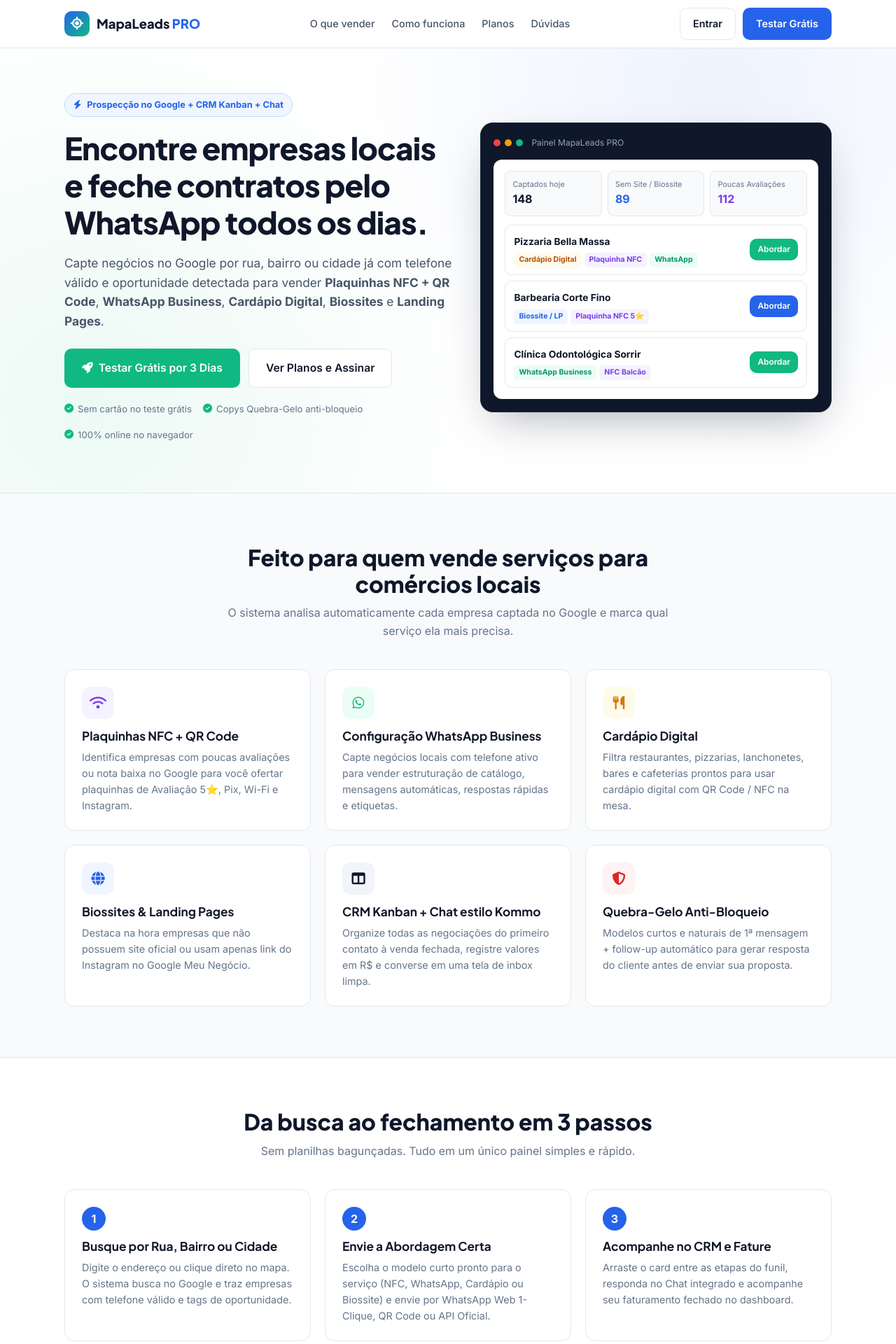
After one commit to AluiMaker/new, a Flask app: page /vendas in a window 1280 px wide. The commit adds this page. Shown: the top 1920 px of the page at 70% size. Run offline with Flask 3, Linux system fonts and the light colour scheme; data that the repository does not hold is empty.

Commit message:
Add high-converting SaaS sales page at / and /vendas with editable Kiwify checkout settings

```diff
--- a/server.py
+++ b/server.py
@@ -20,7 +20,8 @@ from database import (
     get_connection, create_user, authenticate_user, get_user_by_id, find_user_by_email,
     list_users, update_user, get_wa_user_config, save_wa_user_config,
     get_user_access_status, extend_user_subscription, count_recent_signups_by_ip,
-    cleanup_expired_trials, log_billing_event, complete_first_access, get_admin_dashboard_stats
+    cleanup_expired_trials, log_billing_event, complete_first_access, get_admin_dashboard_stats,
+    get_site_settings, save_site_settings
 )
 from scraper_engine import GoogleMapsScraper, DEFAULT_SEGMENTS, SWEEP_ALL_TERMS
 from exporter import export_to_csv_bytes, export_to_json_bytes
@@ -332,14 +333,43 @@ def health():
     return jsonify({"status": "ok"}), 200
 
 
-@app.route("/")
-@login_required
-def index():
+@app.route("/vendas")
+def landing_page():
+    site_cfg = get_site_settings()
+    return render_template("landing.html", site_cfg=site_cfg)
+
+
+@app.route("/app")
+@login_required
+def app_dashboard():
     uid = current_user_id()
     user = get_user_by_id(uid)
     access_status = get_user_access_status(uid)
-    checkout_url = os.environ.get("CHECKOUT_URL", "")
-    return render_template("index.html", current_user=user, access_status=access_status, checkout_url=checkout_url)
+    site_cfg = get_site_settings()
+    return render_template("index.html", current_user=user, access_status=access_status, checkout_url=site_cfg.get("checkout_url", ""))
+
+
+@app.route("/")
+def index():
+    uid = current_user_id()
+    if uid:
+        user = get_user_by_id(uid)
+        if user and user.get("is_active"):
+            access_status = get_user_access_status(uid)
+            site_cfg = get_site_settings()
+            return render_template("index.html", current_user=user, access_status=access_status, checkout_url=site_cfg.get("checkout_url", ""))
+    site_cfg = get_site_settings()
+    return render_template("landing.html", site_cfg=site_cfg)
+
+
+@app.route("/api/admin/site-settings", methods=["GET", "POST"])
+@admin_required
+def api_admin_site_settings():
+    if request.method == "POST":
+        data = request.get_json(silent=True) or {}
+        saved = save_site_settings(data)
+        return jsonify({"success": True, "settings": saved})
+    return jsonify({"success": True, "settings": get_site_settings()})
 
 
 @app.route("/login", methods=["GET", "POST"])
--- /dev/null
+++ b/templates/landing.html
@@ -0,0 +1,444 @@
+<!DOCTYPE html>
+<html lang="pt-BR">
+<head>
+  <meta charset="UTF-8">
+  <meta name="viewport" content="width=device-width, initial-scale=1.0">
+  <title>MapaLeads PRO — Encontre Empresas no Google e Venda Todos os Dias</title>
+  <meta name="description" content="Capte empresas locais no Google com WhatsApp válido, CRM Kanban e chat para vender Plaquinhas NFC, WhatsApp Business, Cardápio Digital, Biossites e Landing Pages.">
+  <link rel="preconnect" href="https://fonts.googleapis.com">
+  <link rel="preconnect" href="https://fonts.gstatic.com" crossorigin>
+  <link href="https://fonts.googleapis.com/css2?family=Inter:wght@400;500;600;700&family=Plus+Jakarta+Sans:wght@600;700;800&display=swap" rel="stylesheet">
+  <link rel="stylesheet" href="https://cdnjs.cloudflare.com/ajax/libs/font-awesome/6.5.1/css/all.min.css">
+  <style>
+    :root {
+      --bg: #ffffff;
+      --surface: #f8fafc;
+      --dark: #0f172a;
+      --text: #0f172a;
+      --muted: #64748b;
+      --border: #e2e8f0;
+      --primary: #2563eb;
+      --primary-dark: #1d4ed8;
+      --emerald: #10b981;
+      --emerald-dark: #059669;
+      --purple: #7c3aed;
+      --amber: #f59e0b;
+    }
+    * { box-sizing: border-box; margin: 0; padding: 0; }
+    html { scroll-behavior: smooth; }
+    body {
+      font-family: 'Inter', system-ui, -apple-system, sans-serif;
+      color: var(--text);
+      background: var(--bg);
+      line-height: 1.6;
+      -webkit-font-smoothing: antialiased;
+    }
+    h1, h2, h3, h4 { font-family: 'Plus Jakarta Sans', 'Inter', sans-serif; line-height: 1.2; }
+    a { text-decoration: none; color: inherit; }
+    .container { max-width: 1140px; margin: 0 auto; padding: 0 22px; }
+
+    /* Navbar */
+    .nav {
+      position: sticky; top: 0; z-index: 50;
+      background: rgba(255,255,255,0.92); backdrop-filter: blur(10px);
+      border-bottom: 1px solid var(--border);
+    }
+    .nav-inner {
+      display: flex; align-items: center; justify-content: space-between;
+      height: 68px; gap: 16px;
+    }
+    .brand { display: flex; align-items: center; gap: 10px; font-weight: 800; font-size: 1.15rem; font-family: 'Plus Jakarta Sans', sans-serif; }
+    .brand-icon {
+      width: 36px; height: 36px; border-radius: 10px;
+      background: linear-gradient(135deg, #2563eb, #10b981);
+      color: #fff; display: grid; place-items: center;
+    }
+    .nav-links { display: flex; align-items: center; gap: 24px; font-size: 0.9rem; font-weight: 500; color: #475569; }
+    .nav-links a:hover { color: var(--primary); }
+    .nav-cta { display: flex; align-items: center; gap: 10px; }
+
+    .btn {
+      display: inline-flex; align-items: center; justify-content: center; gap: 8px;
+      padding: 10px 18px; border-radius: 10px; font-weight: 600; font-size: 0.9rem;
+      border: 1px solid transparent; cursor: pointer; transition: all .15s;
+    }
+    .btn-lg { padding: 14px 24px; font-size: 0.98rem; }
+    .btn-primary { background: var(--primary); color: #fff; }
+    .btn-primary:hover { background: var(--primary-dark); transform: translateY(-1px); }
+    .btn-emerald { background: var(--emerald); color: #fff; }
+    .btn-emerald:hover { background: var(--emerald-dark); transform: translateY(-1px); }
+    .btn-outline { background: #fff; border-color: var(--border); color: var(--text); }
+    .btn-outline:hover { background: var(--surface); }
+
+    @media (max-width: 860px) {
+      .nav-links { display: none; }
+    }
+
+    /* Hero */
+    .hero {
+      padding: 64px 0 72px;
+      background: radial-gradient(circle at 80% 10%, rgba(37,99,235,0.08), transparent 45%),
+                  radial-gradient(circle at 10% 80%, rgba(16,185,129,0.08), transparent 45%),
+                  #ffffff;
+    }
+    .hero-grid {
+      display: grid; grid-template-columns: 1.05fr 0.95fr; gap: 40px; align-items: center;
+    }
+    @media (max-width: 920px) {
+      .hero-grid { grid-template-columns: 1fr; }
+    }
+    .hero-badge {
+      display: inline-flex; align-items: center; gap: 8px;
+      background: #eff6ff; color: var(--primary); border: 1px solid #bfdbfe;
+      padding: 6px 12px; border-radius: 999px; font-size: 0.8rem; font-weight: 700;
+      margin-bottom: 18px;
+    }
+    .hero h1 { font-size: 2.75rem; font-weight: 800; letter-spacing: -0.02em; margin-bottom: 18px; }
+    @media (max-width: 600px) { .hero h1 { font-size: 2rem; } }
+    .hero p { font-size: 1.08rem; color: #475569; margin-bottom: 26px; }
+    .hero-actions { display: flex; gap: 12px; flex-wrap: wrap; margin-bottom: 20px; }
+    .hero-trust { font-size: 0.82rem; color: var(--muted); display: flex; gap: 16px; flex-wrap: wrap; }
+    .hero-trust span { display: inline-flex; align-items: center; gap: 6px; }
+    .hero-trust i { color: var(--emerald); }
+
+    /* Mockup Preview */
+    .mockup-card {
+      background: #0f172a; color: #f8fafc; border-radius: 18px; padding: 18px;
+      box-shadow: 0 25px 60px -20px rgba(15,23,42,0.35);
+      border: 1px solid #1e293b;
+    }
+    .mockup-top { display: flex; align-items: center; gap: 6px; margin-bottom: 14px; }
+    .mockup-dot { width: 10px; height: 10px; border-radius: 50%; }
+    .mockup-body { background: #ffffff; color: var(--text); border-radius: 12px; padding: 16px; }
+    .mockup-kpis { display: grid; grid-template-columns: repeat(3, 1fr); gap: 8px; margin-bottom: 12px; }
+    .mk-box { background: var(--surface); border: 1px solid var(--border); border-radius: 8px; padding: 10px; }
+    .mk-box small { display: block; font-size: 0.68rem; color: var(--muted); }
+    .mk-box strong { font-size: 1rem; font-weight: 800; }
+    .mk-lead {
+      border: 1px solid var(--border); border-radius: 10px; padding: 10px 12px;
+      display: flex; justify-content: space-between; align-items: center; gap: 8px; margin-bottom: 8px;
+    }
+    .mk-lead:last-child { margin-bottom: 0; }
+    .mk-tags { display: flex; gap: 4px; flex-wrap: wrap; margin-top: 4px; }
+    .tag { font-size: 0.66rem; font-weight: 700; padding: 2px 7px; border-radius: 5px; }
+    .tag-p { background: #f5f3ff; color: var(--purple); }
+    .tag-g { background: #ecfdf5; color: var(--emerald-dark); }
+    .tag-b { background: #eff6ff; color: var(--primary); }
+    .tag-a { background: #fffbeb; color: #b45309; }
+
+    /* Sections */
+    .section { padding: 72px 0; }
+    .section-alt { background: var(--surface); border-top: 1px solid var(--border); border-bottom: 1px solid var(--border); }
+    .section-head { text-align: center; max-width: 680px; margin: 0 auto 42px; }
+    .section-head h2 { font-size: 2rem; font-weight: 800; margin-bottom: 10px; }
+    .section-head p { color: var(--muted); font-size: 1rem; }
+
+    .grid-3 { display: grid; grid-template-columns: repeat(3, 1fr); gap: 20px; }
+    .grid-2 { display: grid; grid-template-columns: repeat(2, 1fr); gap: 20px; }
+    @media (max-width: 860px) {
+      .grid-3, .grid-2 { grid-template-columns: 1fr; }
+    }
+
+    .card {
+      background: #fff; border: 1px solid var(--border); border-radius: 14px;
+      padding: 24px; transition: transform .15s, box-shadow .15s;
+    }
+    .card:hover { transform: translateY(-2px); box-shadow: 0 12px 30px -15px rgba(15,23,42,0.12); }
+    .card-icon {
+      width: 46px; height: 46px; border-radius: 12px; display: grid; place-items: center;
+      font-size: 1.2rem; margin-bottom: 14px;
+    }
+    .card h3 { font-size: 1.08rem; font-weight: 700; margin-bottom: 8px; }
+    .card p { font-size: 0.9rem; color: var(--muted); }
+
+    /* Steps */
+    .step-num {
+      width: 34px; height: 34px; border-radius: 999px; background: var(--primary); color: #fff;
+      font-weight: 800; display: grid; place-items: center; margin-bottom: 12px;
+    }
+
+    /* Pricing */
+    .pricing-grid { display: grid; grid-template-columns: repeat(2, 1fr); gap: 24px; max-width: 860px; margin: 0 auto; }
+    @media (max-width: 780px) { .pricing-grid { grid-template-columns: 1fr; } }
+    .price-card {
+      background: #fff; border: 1px solid var(--border); border-radius: 18px; padding: 30px;
+      display: flex; flex-direction: column;
+    }
+    .price-card.featured {
+      border: 2px solid var(--primary);
+      box-shadow: 0 20px 50px -20px rgba(37,99,235,0.28);
+      position: relative;
+    }
+    .pop-badge {
+      position: absolute; top: -12px; right: 24px;
+      background: var(--primary); color: #fff; font-size: 0.72rem; font-weight: 800;
+      padding: 4px 12px; border-radius: 999px; text-transform: uppercase;
+    }
+    .price-val { font-family: 'Plus Jakarta Sans', sans-serif; font-size: 2.3rem; font-weight: 800; margin: 12px 0 4px; }
+    .price-val small { font-size: 0.92rem; font-weight: 500; color: var(--muted); }
+    .price-list { list-style: none; margin: 20px 0 26px; display: flex; flex-direction: column; gap: 10px; flex: 1; }
+    .price-list li { display: flex; align-items: center; gap: 9px; font-size: 0.9rem; color: #334155; }
+    .price-list li i { color: var(--emerald); }
+
+    /* FAQ */
+    .faq-list { max-width: 760px; margin: 0 auto; display: flex; flex-direction: column; gap: 12px; }
+    .faq-item { background: #fff; border: 1px solid var(--border); border-radius: 12px; padding: 16px 20px; }
+    .faq-item summary { font-weight: 700; cursor: pointer; font-size: 0.96rem; }
+    .faq-item p { margin-top: 10px; font-size: 0.9rem; color: var(--muted); }
+
+    footer {
+      background: var(--dark); color: #cbd5e1; padding: 40px 0; font-size: 0.86rem;
+    }
+    .footer-inner { display: flex; justify-content: space-between; align-items: center; flex-wrap: wrap; gap: 16px; }
+    .footer-links { display: flex; gap: 18px; flex-wrap: wrap; }
+    .footer-links a:hover { color: #fff; }
+  </style>
+</head>
+<body>
+  <header class="nav">
+    <div class="container nav-inner">
+      <a href="/" class="brand">
+        <div class="brand-icon"><i class="fa-solid fa-location-crosshairs"></i></div>
+        <span>MapaLeads <span style="color:var(--primary)">PRO</span></span>
+      </a>
+      <nav class="nav-links">
+        <a href="#ofertas">O que vender</a>
+        <a href="#como-funciona">Como funciona</a>
+        <a href="#planos">Planos</a>
+        <a href="#faq">Dúvidas</a>
+      </nav>
+      <div class="nav-cta">
+        <a href="/login" class="btn btn-outline">Entrar</a>
+        <a href="/register" class="btn btn-primary">Testar Grátis</a>
+      </div>
+    </div>
+  </header>
+
+  <!-- HERO -->
+  <section class="hero">
+    <div class="container hero-grid">
+      <div>
+        <div class="hero-badge"><i class="fa-solid fa-bolt"></i> Prospecção no Google + CRM Kanban + Chat</div>
+        <h1>Encontre empresas locais e feche contratos pelo WhatsApp todos os dias.</h1>
+        <p>
+          Capte negócios no Google por rua, bairro ou cidade já com telefone válido e oportunidade detectada para vender <strong>Plaquinhas NFC + QR Code</strong>, <strong>WhatsApp Business</strong>, <strong>Cardápio Digital</strong>, <strong>Biossites</strong> e <strong>Landing Pages</strong>.
+        </p>
+        <div class="hero-actions">
+          <a href="/register" class="btn btn-emerald btn-lg">
+            <i class="fa-solid fa-rocket"></i> Testar Grátis por 3 Dias
+          </a>
+          <a href="#planos" class="btn btn-outline btn-lg">
+            Ver Planos e Assinar
+          </a>
+        </div>
+        <div class="hero-trust">
+          <span><i class="fa-solid fa-check-circle"></i> Sem cartão no teste grátis</span>
+          <span><i class="fa-solid fa-check-circle"></i> Copys Quebra-Gelo anti-bloqueio</span>
+          <span><i class="fa-solid fa-check-circle"></i> 100% online no navegador</span>
+        </div>
+      </div>
+
+      <div class="mockup-card">
+        <div class="mockup-top">
+          <span class="mockup-dot" style="background:#ef4444"></span>
+          <span class="mockup-dot" style="background:#f59e0b"></span>
+          <span class="mockup-dot" style="background:#10b981"></span>
+          <span style="font-size:0.75rem; color:#94a3b8; margin-left:6px;">Painel MapaLeads PRO</span>
+        </div>
+        <div class="mockup-body">
+          <div class="mockup-kpis">
+            <div class="mk-box"><small>Captados hoje</small><strong>148</strong></div>
+            <div class="mk-box"><small>Sem Site / Biossite</small><strong style="color:var(--primary)">89</strong></div>
+            <div class="mk-box"><small>Poucas Avaliações</small><strong style="color:var(--purple)">112</strong></div>
+          </div>
+          <div class="mk-lead">
+            <div>
+              <strong style="font-size:0.86rem;">Pizzaria Bella Massa</strong>
+              <div class="mk-tags">
+                <span class="tag tag-a">Cardápio Digital</span>
+                <span class="tag tag-p">Plaquinha NFC</span>
+                <span class="tag tag-g">WhatsApp</span>
+              </div>
+            </div>
+            <span class="btn btn-emerald" style="padding:5px 10px; font-size:0.74rem;">Abordar</span>
+          </div>
+          <div class="mk-lead">
+            <div>
+              <strong style="font-size:0.86rem;">Barbearia Corte Fino</strong>
+              <div class="mk-tags">
+                <span class="tag tag-b">Biossite / LP</span>
+                <span class="tag tag-p">Plaquinha NFC 5⭐</span>
+              </div>
+            </div>
+            <span class="btn btn-primary" style="padding:5px 10px; font-size:0.74rem;">Abordar</span>
+          </div>
+          <div class="mk-lead">
+            <div>
+              <strong style="font-size:0.86rem;">Clínica Odontológica Sorrir</strong>
+              <div class="mk-tags">
+                <span class="tag tag-g">WhatsApp Business</span>
+                <span class="tag tag-p">NFC Balcão</span>
+              </div>
+            </div>
+            <span class="btn btn-emerald" style="padding:5px 10px; font-size:0.74rem;">Abordar</span>
+          </div>
+        </div>
+      </div>
+    </div>
+  </section>
+
+  <!-- O QUE VENDER -->
+  <section class="section section-alt" id="ofertas">
+    <div class="container">
+      <div class="section-head">
+        <h2>Feito para quem vende serviços para comércios locais</h2>
+        <p>O sistema analisa automaticamente cada empresa captada no Google e marca qual serviço ela mais precisa.</p>
+      </div>
+      <div class="grid-3">
+        <div class="card">
+          <div class="card-icon" style="background:#f5f3ff; color:var(--purple);"><i class="fa-solid fa-wifi"></i></div>
+          <h3>Plaquinhas NFC + QR Code</h3>
+          <p>Identifica empresas com poucas avaliações ou nota baixa no Google para você ofertar plaquinhas de Avaliação 5⭐, Pix, Wi-Fi e Instagram.</p>
+        </div>
+        <div class="card">
+          <div class="card-icon" style="background:#ecfdf5; color:var(--emerald);"><i class="fa-brands fa-whatsapp"></i></div>
+          <h3>Configuração WhatsApp Business</h3>
+          <p>Capte negócios locais com telefone ativo para vender estruturação de catálogo, mensagens automáticas, respostas rápidas e etiquetas.</p>
+        </div>
+        <div class="card">
+          <div class="card-icon" style="background:#fffbeb; color:#d97706;"><i class="fa-solid fa-utensils"></i></div>
+          <h3>Cardápio Digital</h3>
+          <p>Filtra restaurantes, pizzarias, lanchonetes, bares e cafeterias prontos para usar cardápio digital com QR Code / NFC na mesa.</p>
+        </div>
+        <div class="card">
+          <div class="card-icon" style="background:#eff6ff; color:var(--primary);"><i class="fa-solid fa-globe"></i></div>
+          <h3>Biossites &amp; Landing Pages</h3>
+          <p>Destaca na hora empresas que não possuem site oficial ou usam apenas link do Instagram no Google Meu Negócio.</p>
+        </div>
+        <div class="card">
+          <div class="card-icon" style="background:#f1f5f9; color:var(--dark);"><i class="fa-solid fa-table-columns"></i></div>
+          <h3>CRM Kanban + Chat estilo Kommo</h3>
+          <p>Organize todas as negociações do primeiro contato à venda fechada, registre valores em R$ e converse em uma tela de inbox limpa.</p>
+        </div>
+        <div class="card">
+          <div class="card-icon" style="background:#fef2f2; color:#dc2626;"><i class="fa-solid fa-shield-halved"></i></div>
+          <h3>Quebra-Gelo Anti-Bloqueio</h3>
+          <p>Modelos curtos e naturais de 1ª mensagem + follow-up automático para gerar resposta do cliente antes de enviar sua proposta.</p>
+        </div>
+      </div>
+    </div>
+  </section>
+
+  <!-- COMO FUNCIONA -->
+  <section class="section" id="como-funciona">
+    <div class="container">
+      <div class="section-head">
+        <h2>Da busca ao fechamento em 3 passos</h2>
+        <p>Sem planilhas bagunçadas. Tudo em um único painel simples e rápido.</p>
+      </div>
+      <div class="grid-3">
+        <div class="card">
+          <div class="step-num">1</div>
+          <h3>Busque por Rua, Bairro ou Cidade</h3>
+          <p>Digite o endereço ou clique direto no mapa. O sistema busca no Google e traz empresas com telefone válido e tags de oportunidade.</p>
+        </div>
+        <div class="card">
+          <div class="step-num">2</div>
+          <h3>Envie a Abordagem Certa</h3>
+          <p>Escolha o modelo curto pronto para o serviço (NFC, WhatsApp, Cardápio ou Biossite) e envie por WhatsApp Web 1-Clique, QR Code ou API Oficial.</p>
+        </div>
+        <div class="card">
+          <div class="step-num">3</div>
+          <h3>Acompanhe no CRM e Fature</h3>
+          <p>Arraste o card entre as etapas do funil, responda no Chat integrado e acompanhe seu faturamento fechado no dashboard.</p>
+        </div>
+      </div>
+    </div>
+  </section>
+
+  <!-- PLANOS -->
+  <section class="section section-alt" id="planos">
+    <div class="container">
+      <div class="section-head">
+        <h2>Comece grátis hoje mesmo</h2>
+        <p>Teste na prática por 3 dias sem compromisso ou libere o acesso ilimitado agora.</p>
+      </div>
+      <div class="pricing-grid">
+        <div class="price-card">
+          <h3>Teste Grátis</h3>
+          <p class="text-muted" style="font-size:0.88rem; color:var(--muted);">Ideal para validar na sua cidade antes de assinar.</p>
+          <div class="price-val">R$ 0 <small>/ 3 dias</small></div>
+          <ul class="price-list">
+            <li><i class="fa-solid fa-check"></i> Captação de até 25 empresas no Google</li>
+            <li><i class="fa-solid fa-check"></i> Detecção de oportunidades (NFC, Site, Cardápio)</li>
+            <li><i class="fa-solid fa-check"></i> CRM Kanban + Lista completa</li>
+            <li><i class="fa-solid fa-check"></i> Modelos curtos + Quebra-Gelo Anti-Bloqueio</li>
+            <li><i class="fa-solid fa-check"></i> Envio pelo WhatsApp Web 1-Clique</li>
+          </ul>
+          <a href="/register" class="btn btn-outline btn-lg" style="width:100%;">Começar Teste Grátis</a>
+        </div>
+
+        <div class="price-card featured">
+          <span class="pop-badge">Mais Escolhido</span>
+          <h3>Plano PRO Mensal</h3>
+          <p class="text-muted" style="font-size:0.88rem; color:var(--muted);">Acesso completo e ilimitado para vender todo dia.</p>
+          <div class="price-val">{{ site_cfg.plan_pro_price or 'R$ 97' }} <small>/ mês</small></div>
+          <ul class="price-list">
+            <li><i class="fa-solid fa-check"></i> <strong>Leads ilimitados</strong> no Google Maps</li>
+            <li><i class="fa-solid fa-check"></i> Mapa visual + Busca por rua inteira, bairro ou cidade</li>
+            <li><i class="fa-solid fa-check"></i> <strong>WhatsApp QR Code</strong> conectado direto no painel</li>
+            <li><i class="fa-solid fa-check"></i> <strong>Chat / Inbox estilo Kommo</strong> com respostas ao vivo</li>
+            <li><i class="fa-solid fa-check"></i> Integração <strong>API Oficial Meta (BETA)</strong> + Exportação CSV</li>
+          </ul>
+          <a href="{{ site_cfg.checkout_url or '/register' }}" {% if site_cfg.checkout_url %}target="_blank"{% endif %} class="btn btn-primary btn-lg" style="width:100%;">
+            {% if site_cfg.checkout_url %}Assinar Plano PRO Agora{% else %}Criar Conta e Assinar{% endif %}
+          </a>
+        </div>
+      </div>
+    </div>
+  </section>
+
+  <!-- FAQ -->
+  <section class="section" id="faq">
+    <div class="container">
+      <div class="section-head">
+        <h2>Perguntas Frequentes</h2>
+      </div>
+      <div class="faq-list">
+        <details class="faq-item" open>
+          <summary>Preciso instalar algum programa no meu computador?</summary>
+          <p>Não! O MapaLeads PRO funciona 100% online no seu navegador, tanto no computador quanto no celular.</p>
+        </details>
+        <details class="faq-item">
+          <summary>Tem risco de bloqueio no meu WhatsApp?</summary>
+          <p>O sistema inclui o modo <strong>WhatsApp Web 1-Clique</strong> (envio manual humano com zero risco de bloqueio) e modelos curtos de <strong>Quebra-Gelo</strong> para você iniciar conversas naturais antes de enviar propostas.</p>
+        </details>
+        <details class="faq-item">
+          <summary>Funciona em qualquer cidade do Brasil?</summary>
+          <p>Sim! Você pode buscar por cidade inteira, bairro específico ou até varrer os comércios de uma única rua ou avenida.</p>
+        </details>
+        <details class="faq-item">
+          <summary>Como recebo meu acesso após pagar?</summary>
+          <p>A liberação é automática logo após a confirmação do pagamento. Se já criou seu Teste Grátis com o mesmo e-mail, sua conta vira PRO na hora.</p>
+        </details>
+      </div>
+    </div>
+  </section>
+
+  <footer>
+    <div class="container footer-inner">
+      <div>
+        <strong>MapaLeads PRO</strong> &copy; 2026 — Todos os direitos reservados.
+      </div>
+      <div class="footer-links">
+        <a href="/login">Entrar</a>
+        <a href="/register">Teste Grátis</a>
+        <a href="/primeiro-acesso">Primeiro Acesso (Assinante)</a>
+        {% if site_cfg.support_whatsapp %}
+        <a href="https://wa.me/{{ site_cfg.support_whatsapp }}" target="_blank"><i class="fa-brands fa-whatsapp"></i> Suporte</a>
+        {% endif %}
+      </div>
+    </div>
+  </footer>
+</body>
+</html>
```
Also changed, not shown: database.py (+41 -0 lines), static/js/app.js (+28 -0 lines), templates/index.html (+29 -0 lines).
